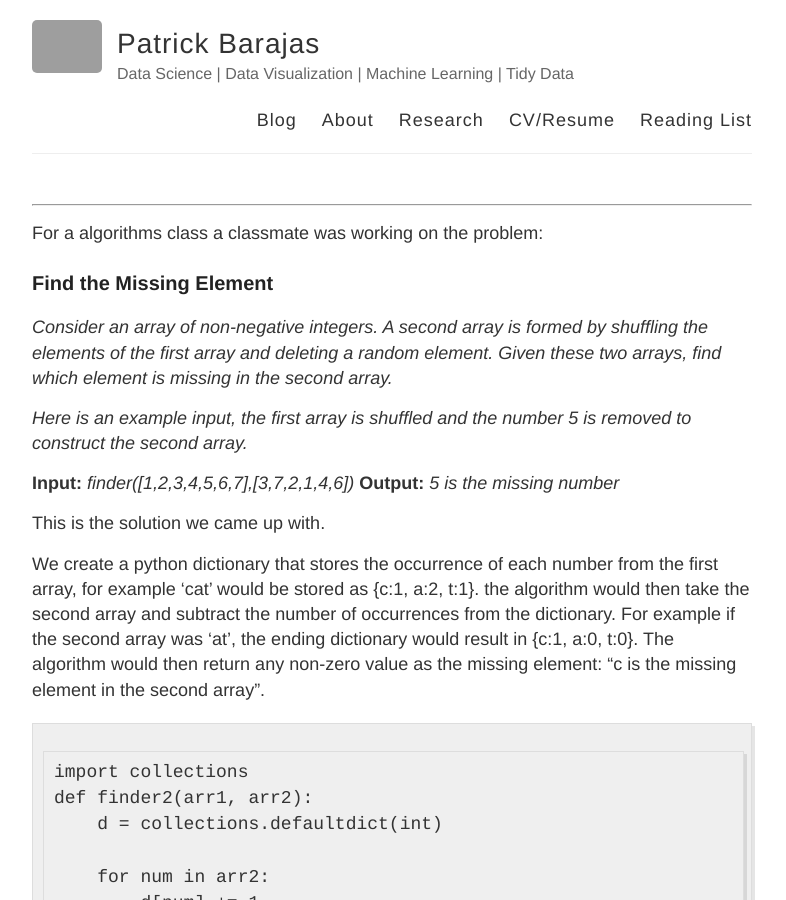
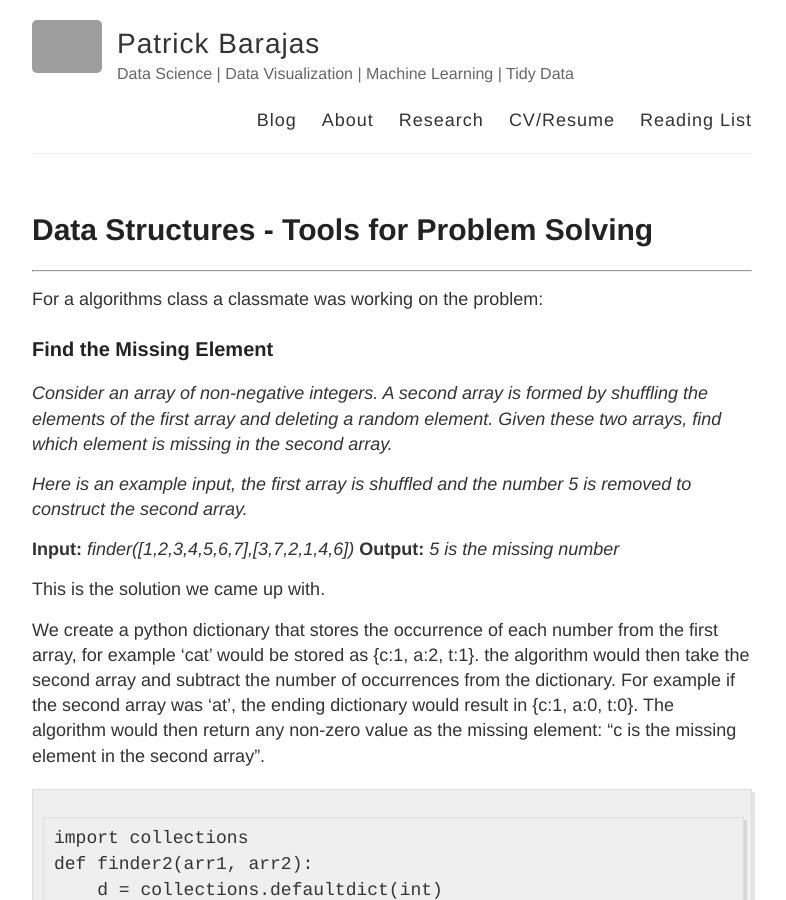
Before and after one commit to barajaspatrick/GithubSite, a Jekyll site: the page built from _posts/2018-8-22-Data-Structures:-Tools-for-Problem-Solving.md, in a window 1280 px wide and 900 px high. Shown: the whole window, without its empty margins (248-1034 px from the left). Built offline with Jekyll 4.4.1, drawn with Linux system fonts in a browser that asks for light colours; our own code applies the rules of GitHub Pages for plain Markdown files; some of the changed text lies outside the part shown; grey boxes are pictures that could not be loaded.

Commit message:
Update 2018-8-22-Data-Structures:-Tools-for-Problem-Solving.md

```diff
--- a/_posts/2018-8-22-Data-Structures:-Tools-for-Problem-Solving.md
+++ b/_posts/2018-8-22-Data-Structures:-Tools-for-Problem-Solving.md
@@ -1,9 +1,9 @@
 ---
 layout: post
-title: Data Structures: Tools for Problem Solving
+title: Data Structures - Tools for Problem Solving
 ---
 
-----------------------
+-------------------
 For a algorithms class a classmate was working on the problem:
 
 ### Find the Missing Element
```
